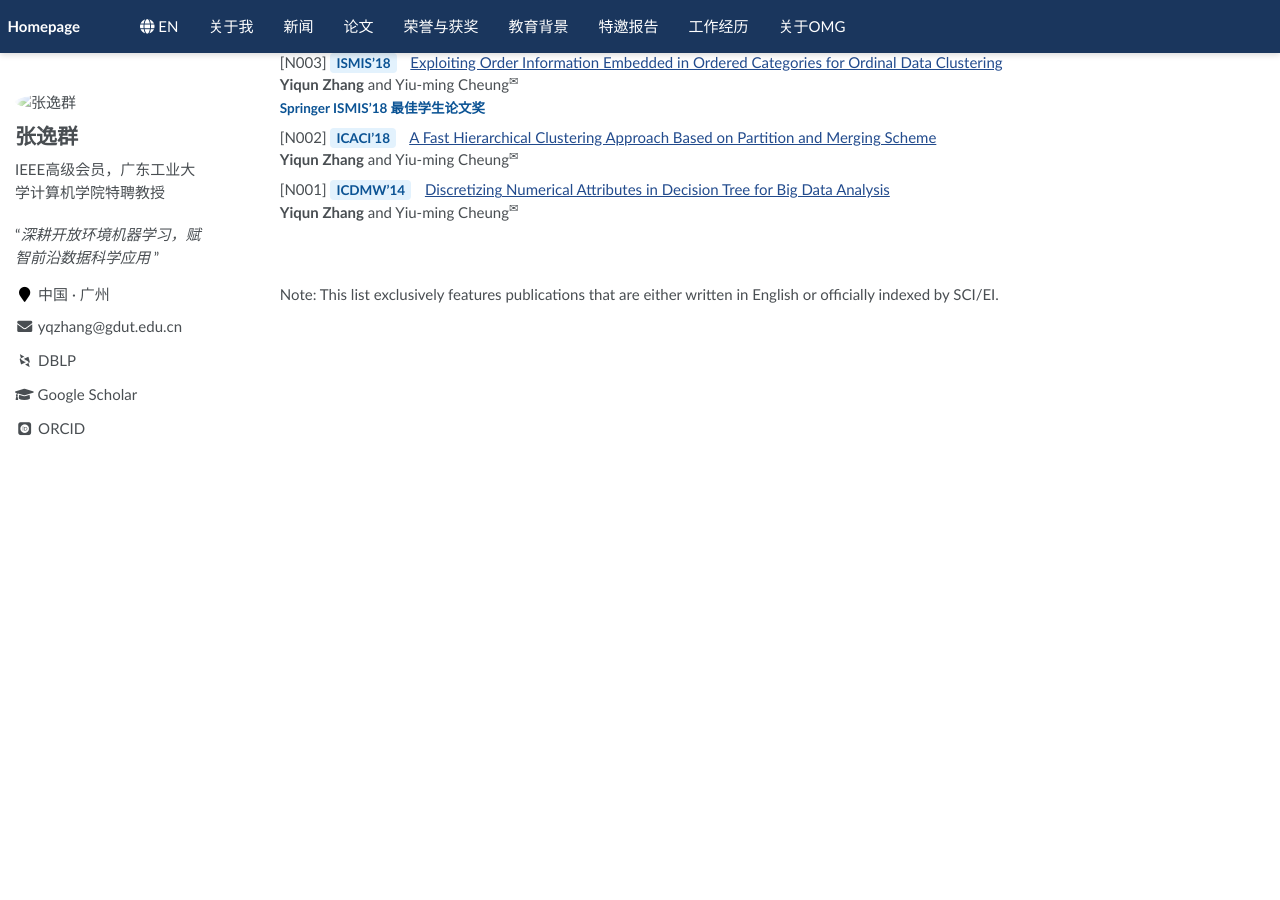
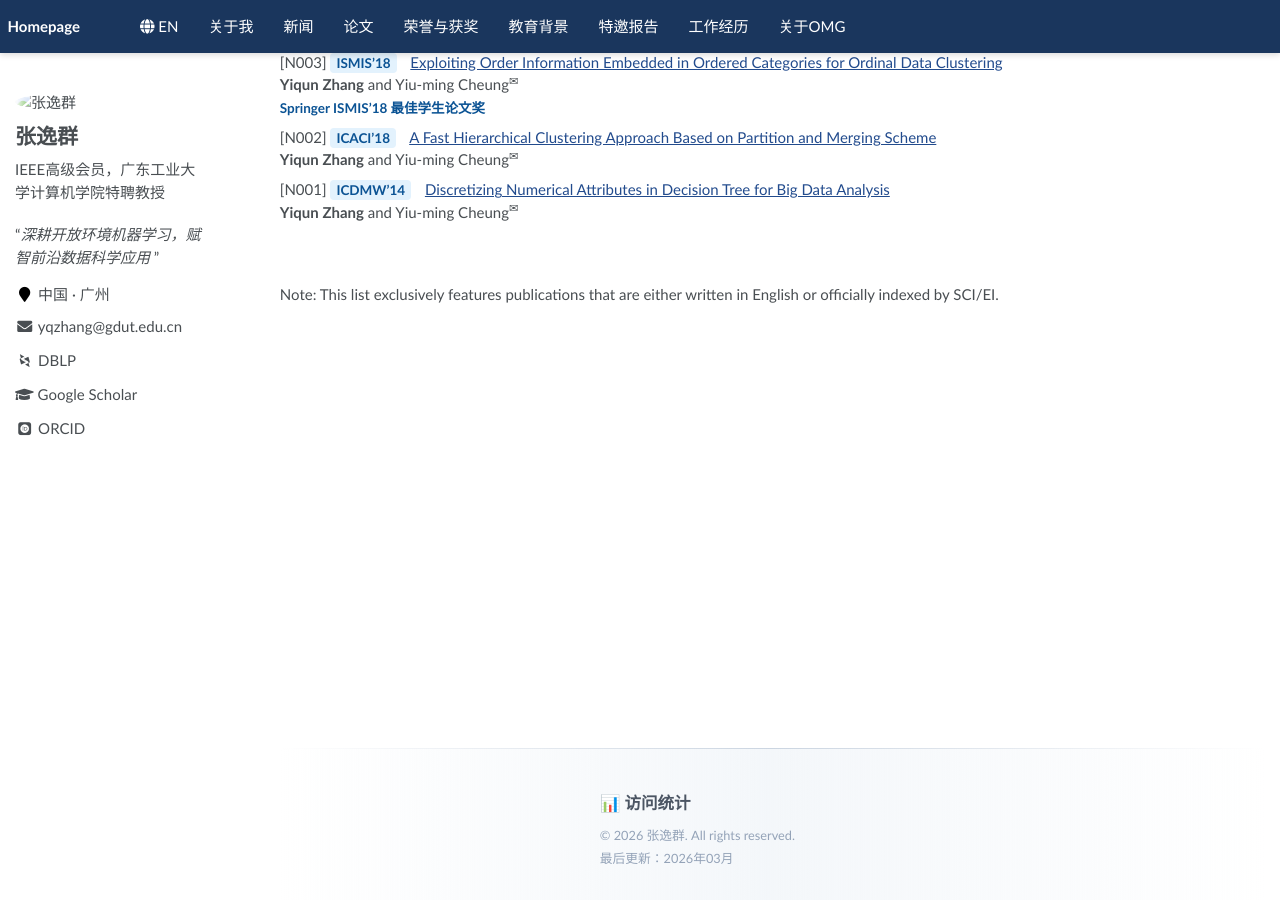
Before and after one commit to yqzhang-Zz/zh-publications, a Jekyll site: the page built from _pages/about.md, in a window 1280 px wide and 900 px high, scrolled down 5415 px. Built offline with Jekyll 4.4.1, drawn with Linux system fonts in a browser that asks for light colours; some web fonts are replaced; a script that is not in the unit is left out; comment, search, counter and statistics services are not loaded; before the commit the page ends 6141 px from its top, so only the background shows below that.

Commit message:
Update about.md

```diff
--- a/_pages/about.md
+++ b/_pages/about.md
@@ -485,7 +485,6 @@ ICDMW'14</span>
 <br>
 
 Note: This list exclusively features publications that are either written in English or officially indexed by SCI/EI.
-
 <br>
 <br>
 <br>
@@ -504,11 +503,42 @@ Note: This list exclusively features publications that are either written in Eng
 <br>
 <br>
 <br>
-<script async src="//busuanzi.ibruce.info/busuanzi/2.3/busuanzi.pure.mini.js"></script>
 
+<div style="margin-top: 60px;">
 
+  <div style="height: 1px; background: linear-gradient(to right, transparent, #cbd5e1, transparent);"></div>
 
+  <div style="background: linear-gradient(to right, transparent, rgba(241, 245, 249, 0.8), transparent); padding: 40px 0 30px 0;">
 
+    <div style="display: flex; justify-content: center; align-items: center; flex-wrap: wrap; gap: 50px;">
+
+      <div style="text-align: left; line-height: 1.8;">
+
+        <div style="font-weight: bold; font-size: 1.1em; margin-bottom: 5px; color: #4b5563;">
+          📊 访问统计
+        </div>
+
+        <div style="color: #64748b; font-size: 0.9em;">
+          <script async src="//busuanzi.ibruce.info/busuanzi/2.3/busuanzi.pure.mini.js"></script>
+          <span id="busuanzi_container_site_pv" style="display:none;">
+            👀 总访问量: <span id="busuanzi_value_site_pv" style="font-weight: bold; color: #475569;"></span> 次
+          </span>
+        </div>
+
+        <div style="color: #94a3b8; font-size: 0.85em; margin-top: 2px;">
+          © {{ site.time | date: "%Y" }} 张逸群. All rights reserved.<br>
+          最后更新：{{ site.time | date: "%Y年%m月" }}
+        </div>
+
+      </div>
+
+      <div style="width: 100px; opacity: 0.9;">
+        <script type="text/javascript" id="clstr_globe" src="//clustrmaps.com/globe.js?d=lPtt2sUwH1MwEnQW4pcHVaruKWdriQxF0N9KIeqgnws"></script>
+      </div>
+
+    </div>
+  </div>
+</div>
 
 
 
```
